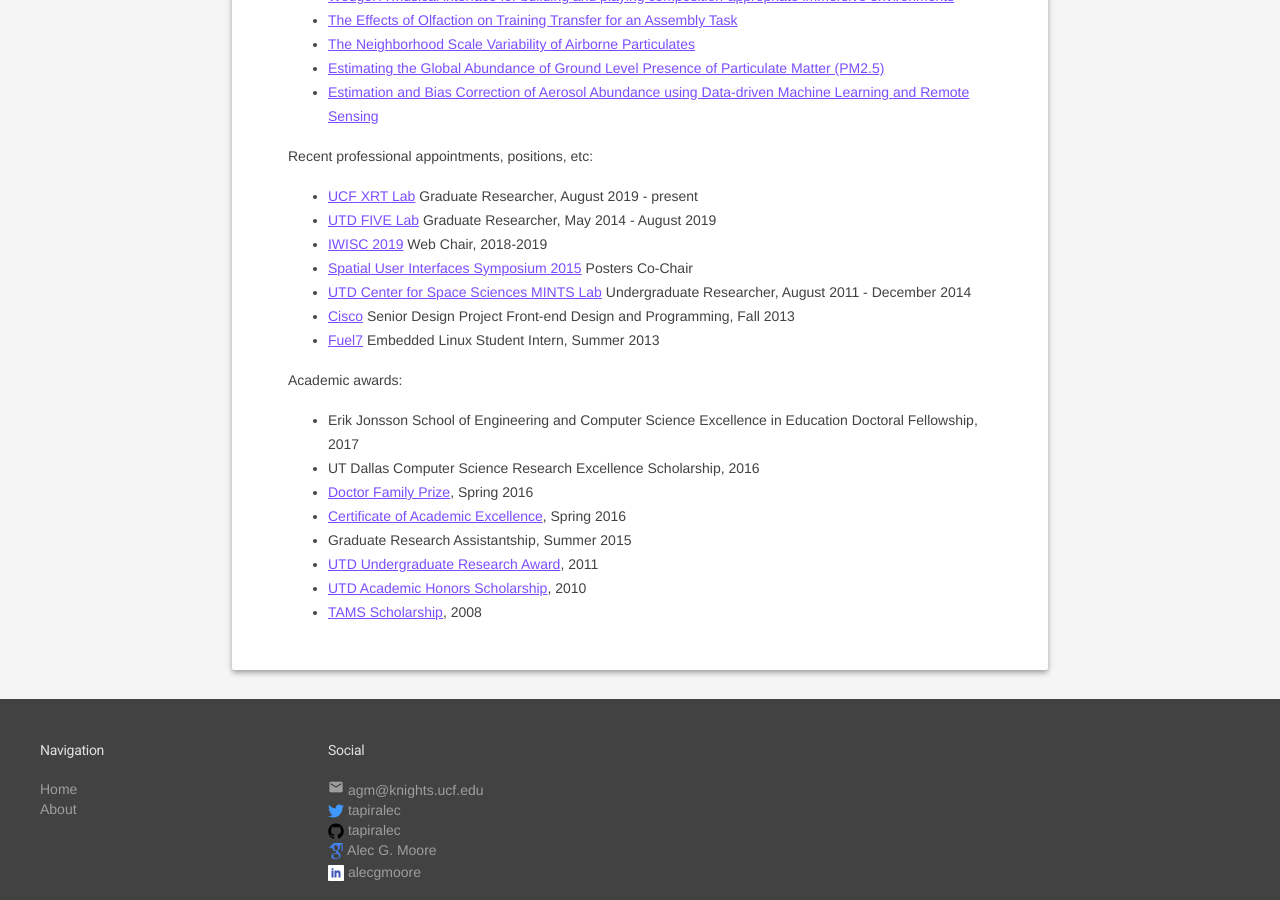
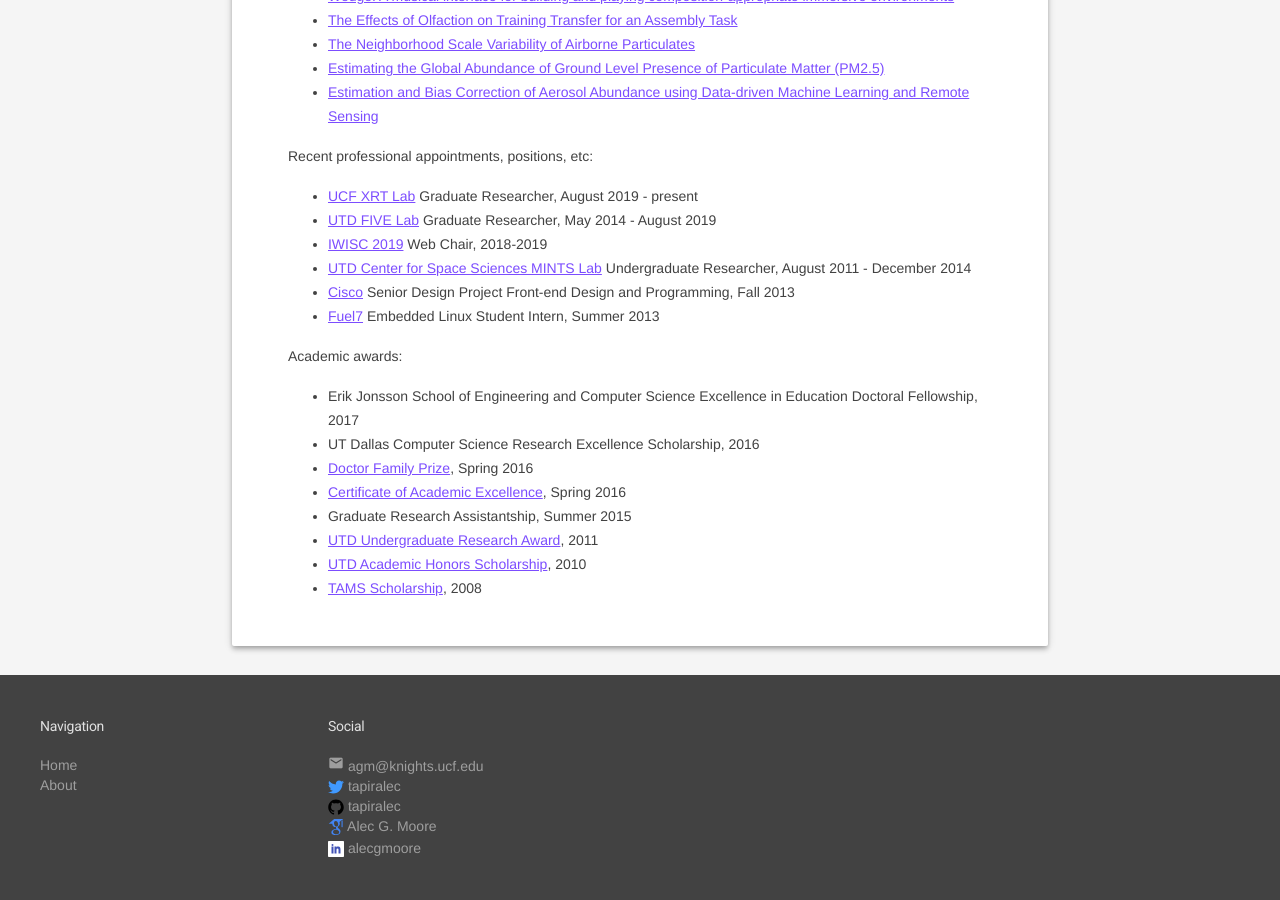
Before and after one commit to tapiralec/tapiralec.github.io, a Jekyll site: the page built from about.html, in a window 1280 px wide and 900 px high, scrolled down 669 px. Built offline with Jekyll 4.4.1, drawn with Linux system fonts in a browser that asks for light colours; some of the changed lines change nothing that is shown.

```diff
--- a/about.html
+++ b/about.html
@@ -43,7 +43,7 @@
 		    <li><a href="http://www.ryanmcmahan.com/xrtlab/">UCF XRT Lab</a> Graduate Researcher, August 2019 - present</li>
 	    <li><a href="http://www.ryanmcmahan.com/fivelab/">UTD FIVE Lab</a> Graduate Researcher, May 2014 - August 2019</li>
 	    <li><a href="http://cs.utdallas.edu/ut-diisc/iwisc-2019/">IWISC 2019</a> Web Chair, 2018-2019</li>
-	    <li><a href="https://www.siggraph.org/attend/events/sui-2015">Spatial User Interfaces Symposium 2015</a> Posters Co-Chair</li>
+	    <!--Conference was ultimately cancelled <li><a href="https://www.siggraph.org/attend/events/sui-2015">Spatial User Interfaces Symposium 2015</a> Posters Co-Chair</li>-->
 	    <li><a href="https://davidlary.info/">UTD Center for Space Sciences MINTS Lab</a> Undergraduate Researcher, August 2011 - December 2014</li>
 	    <li><a href="http://www.cisco.com/c/en/us/index.html">Cisco</a> Senior Design Project Front-end Design and Programming, Fall 2013</li>
 	    <li><a href="https://www.fuel7.com/">Fuel7</a> Embedded Linux Student Intern, Summer 2013</li>
```
